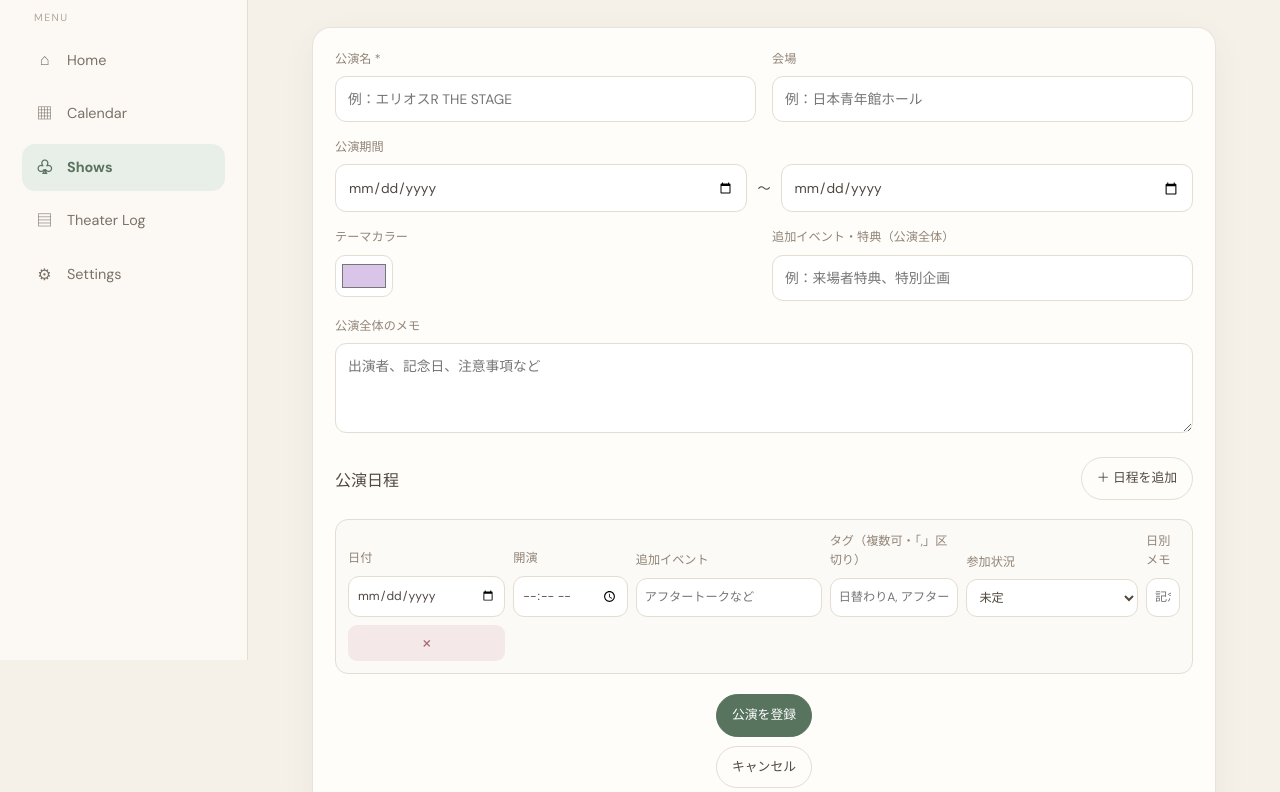
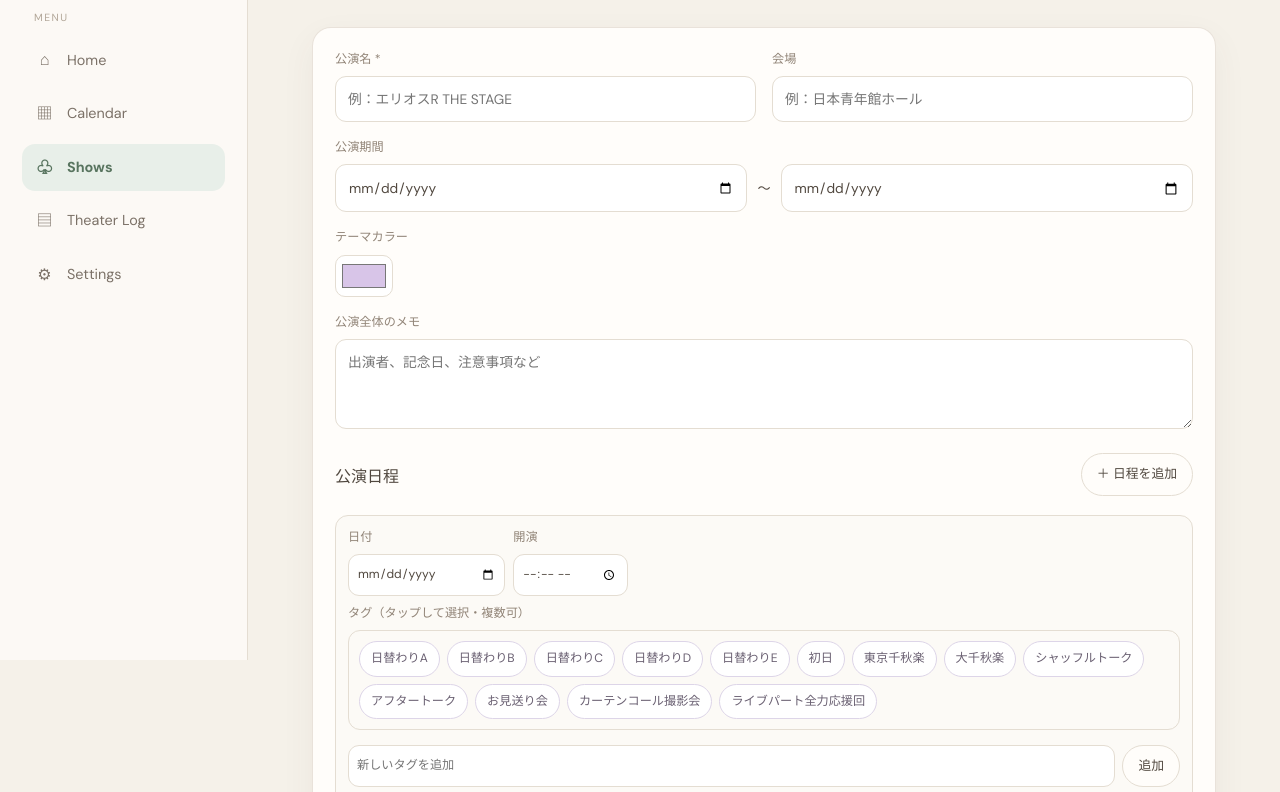
Before and after one commit to Qteramu/Theater_note, a plain HTML site: page pages/show-edit.html in a window 1280 px wide. Shown: the part 140-932 px from the top of the page. Drawn offline with Linux system fonts and the light colour scheme.

Commit message:
Add files via upload

```diff
--- a/css/style.css
+++ b/css/style.css
@@ -291,3 +291,16 @@ button { font: inherit; }
 @media(max-width:760px) {
  .calendar-event-tags i { font-size:.48rem; padding:1px 2px; }
 }
+
+/* Shared tap-to-select tag list */
+.tag-picker-field { min-width:0; }
+.tag-picker { display:flex; flex-wrap:wrap; gap:7px; padding:10px; border:1px solid var(--line); border-radius:12px; background:#fcfaf6; }
+.tag-choice { appearance:none; border:1px solid #ddd5e8; border-radius:999px; background:#fff; color:#6a6072; padding:7px 11px; font:inherit; font-size:.76rem; cursor:pointer; }
+.tag-choice.selected { background:#e9e2f2; border-color:#9c87b8; color:#55436e; box-shadow:inset 0 0 0 1px #9c87b8; }
+.tag-choice.selected::before { content:"✓ "; }
+.tag-create { display:flex; gap:7px; margin-top:8px; }
+.tag-create input { flex:1; min-width:0; }
+@media(max-width:760px) {
+ .tag-picker { gap:6px; padding:8px; }
+ .tag-choice { padding:7px 9px; font-size:.72rem; }
+}
--- a/js/app.js
+++ b/js/app.js
@@ -1,6 +1,15 @@
 // Theater Note - 公演管理
 const STORAGE_KEY = "theaterNote.performances.v1";
 const STATUS_LABELS = { planned:"参加予定", attended:"参加済み", undecided:"未定", absent:"不参加" };
+const TAGS_KEY = "theaterNote.tags.v1";
+const DEFAULT_TAGS = ["日替わりA","日替わりB","日替わりC","日替わりD","日替わりE","初日","東京千秋楽","大千秋楽","シャッフルトーク","アフタートーク","お見送り会","カーテンコール撮影会","ライブパート全力応援回"];
+function loadTagCatalog(){
+ let saved=[];try{saved=JSON.parse(localStorage.getItem(TAGS_KEY)||"[]")}catch{}
+ const fromShows=loadPerformances().flatMap(p=>(p.dates||[]).flatMap(d=>d.tags||[]));
+ return [...new Set([...DEFAULT_TAGS,...saved,...fromShows].map(t=>String(t).trim()).filter(Boolean))];
+}
+function saveTagCatalog(tags){localStorage.setItem(TAGS_KEY,JSON.stringify([...new Set(tags.map(t=>t.trim()).filter(Boolean))]));}
+
 function loadPerformances(){try{return JSON.parse(localStorage.getItem(STORAGE_KEY)||"[]")}catch{return []}}
 function savePerformances(items){localStorage.setItem(STORAGE_KEY,JSON.stringify(items))}
 function makeId(){return "p_"+Date.now().toString(36)+"_"+Math.random().toString(36).slice(2,8)}
@@ -13,7 +22,7 @@ function normalizePerformance(raw){
  themeColor:/^#[0-9a-fA-F]{6}$/.test(raw.themeColor||raw.color||"")?(raw.themeColor||raw.color):"#D8C5E8",
  generalEvents:String(raw.generalEvents||raw.events||"").trim(),memo:String(raw.memo||"").trim(),
  dates:dates.map(d=>({id:String(d.id||makeId()),date:String(d.date||d.day||"").slice(0,10),startTime:String(d.startTime||d.time||"").slice(0,5),
- events:String(d.events||d.event||"").trim(),tags:Array.isArray(d.tags)?[...new Set(d.tags.map(t=>String(t).trim()).filter(Boolean))]:String(d.tags||"").split(/[、,，]/).map(t=>t.trim()).filter(Boolean),status:Object.hasOwn(STATUS_LABELS,d.status)?d.status:"undecided",memo:String(d.memo||"").trim()})).filter(d=>d.date)};
+ tags:Array.isArray(d.tags)?[...new Set(d.tags.map(t=>String(t).trim()).filter(Boolean))]:String(d.tags||"").split(/[、,，]/).map(t=>t.trim()).filter(Boolean),status:Object.hasOwn(STATUS_LABELS,d.status)?d.status:"undecided",memo:String(d.memo||"").trim()})).filter(d=>d.date)};
 }
 function esc(v){return String(v??"").replace(/[&<>"']/g,c=>({"&":"&amp;","<":"&lt;",">":"&gt;",'"':"&quot;","'":"&#39;"}[c]))}
 function notice(msg,type="info"){const n=document.getElementById("message");if(n){n.hidden=false;n.className="notice "+type;n.textContent=msg}}
@@ -21,23 +30,44 @@ function dateRowTemplate(d={}){
  const row=document.createElement("div");row.className="date-row";
  row.innerHTML=`<label class="field"><span>日付</span><input type="date" class="date-value" value="${esc(d.date||"")}"></label>
  <label class="field"><span>開演</span><input type="time" class="time-value" value="${esc(d.startTime||"")}"></label>
- <label class="field"><span>追加イベント</span><input class="event-value" value="${esc(d.events||"")}" placeholder="アフタートークなど"></label>
- <label class="field"><span>タグ（複数可・「,」区切り）</span><input class="tags-value" value="${esc((d.tags||[]).join(", "))}" placeholder="日替わりA, アフタートーク"></label>\n <label class="field"><span>参加状況</span><select class="status-value"><option value="undecided">未定</option><option value="planned">参加予定</option><option value="attended">参加済み</option><option value="absent">不参加</option></select></label>
+ <div class="field full tag-picker-field"><span>タグ（タップして選択・複数可）</span><div class="tag-picker"></div>
+ <div class="tag-create"><input class="new-tag-value" placeholder="新しいタグを追加"><button type="button" class="btn add-tag">追加</button></div></div>
+ <label class="field"><span>参加状況</span><select class="status-value"><option value="undecided">未定</option><option value="planned">参加予定</option><option value="attended">参加済み</option><option value="absent">不参加</option></select></label>
  <label class="field date-memo"><span>日別メモ</span><input class="memo-value" value="${esc(d.memo||"")}" placeholder="記念日・座席など"></label>
  <button type="button" class="remove-date" aria-label="この日程を削除">×</button>`;
+ row.dataset.selectedTags=JSON.stringify(Array.isArray(d.tags)?d.tags:[]);
+ const picker=row.querySelector(".tag-picker");
+ function drawTags(){
+  const selected=JSON.parse(row.dataset.selectedTags||"[]");
+  picker.innerHTML="";
+  loadTagCatalog().forEach(tag=>{
+   const b=document.createElement("button");b.type="button";b.className="tag-choice"+(selected.includes(tag)?" selected":"");b.textContent=tag;
+   b.setAttribute("aria-pressed",selected.includes(tag)?"true":"false");
+   b.addEventListener("click",()=>{const current=JSON.parse(row.dataset.selectedTags||"[]");row.dataset.selectedTags=JSON.stringify(current.includes(tag)?current.filter(t=>t!==tag):[...current,tag]);drawTags()});
+   picker.append(b);
+  });
+ }
+ drawTags();
+ row.querySelector(".add-tag").addEventListener("click",()=>{
+  const input=row.querySelector(".new-tag-value"),tag=input.value.trim();if(!tag)return;
+  saveTagCatalog([...loadTagCatalog(),tag]);
+  const selected=JSON.parse(row.dataset.selectedTags||"[]");if(!selected.includes(tag))selected.push(tag);row.dataset.selectedTags=JSON.stringify(selected);
+  input.value="";drawTags();
+ });
+ row.querySelector(".new-tag-value").addEventListener("keydown",e=>{if(e.key==="Enter"){e.preventDefault();row.querySelector(".add-tag").click()}});
  row.querySelector(".status-value").value=Object.hasOwn(STATUS_LABELS,d.status)?d.status:"undecided";
  row.querySelector(".remove-date").addEventListener("click",()=>row.remove());return row;
 }
 function collectForm(){
  const dates=[...document.querySelectorAll("#dateRows .date-row")].map(r=>({id:makeId(),date:r.querySelector(".date-value").value,startTime:r.querySelector(".time-value").value,
- events:r.querySelector(".event-value").value.trim(),tags:[...new Set(r.querySelector(".tags-value").value.split(/[、,，]/).map(t=>t.trim()).filter(Boolean))],status:r.querySelector(".status-value").value,memo:r.querySelector(".memo-value").value.trim()})).filter(d=>d.date);
+ tags:JSON.parse(r.dataset.selectedTags||"[]"),status:r.querySelector(".status-value").value,memo:r.querySelector(".memo-value").value.trim()})).filter(d=>d.date);
  return normalizePerformance({id:document.getElementById("editingId").value||makeId(),title:document.getElementById("title").value,venue:document.getElementById("venue").value,
  periodStart:document.getElementById("periodStart").value,periodEnd:document.getElementById("periodEnd").value,themeColor:document.getElementById("themeColor").value,
  generalEvents:document.getElementById("generalEvents").value,memo:document.getElementById("memo").value,dates});
 }
 function fillForm(p){
  document.getElementById("editingId").value=p?.id||"";
- for(const key of ["title","venue","periodStart","periodEnd","themeColor","generalEvents","memo"])document.getElementById(key).value=p?.[key]??(key==="themeColor"?"#D8C5E8":"");
+ for(const key of ["title","venue","periodStart","periodEnd","themeColor","memo"])document.getElementById(key).value=p?.[key]??(key==="themeColor"?"#D8C5E8":"");
  const holder=document.getElementById("dateRows");holder.replaceChildren();(p?.dates?.length?p.dates:[{}]).forEach(d=>holder.append(dateRowTemplate(d)));
  document.getElementById("savePerformance").textContent=p?"変更を保存":"公演を登録";
  document.getElementById("editPageTitle").textContent=p?"公演を編集":"公演を登録";
@@ -91,11 +121,11 @@ function initDetailPage(){
  const dates=p.dates.slice().sort((a,b)=>(a.date+a.startTime).localeCompare(b.date+b.startTime));
  const groups=dates.reduce((acc,d)=>{(acc[d.date]??=[]).push(d);return acc},{});
  root.innerHTML=`<section class="card detail-card"><div class="detail-title-row"><span class="performance-color" style="background:${esc(p.themeColor)}"></span><div><h2>${esc(p.title)}</h2><p>${esc(p.venue||"会場未設定")}</p><div class="performance-period">${esc(formatPeriod(p))}</div></div></div>
- <div class="detail-meta"><span>${dates.length}公演</span>${p.generalEvents?`<span>${esc(p.generalEvents)}</span>`:""}</div>
+ <div class="detail-meta"><span>${dates.length}公演</span></div>
  ${p.memo?`<div class="detail-memo"><strong>公演メモ</strong><p>${esc(p.memo).replace(/\\n/g,"<br>")}</p></div>`:""}
  <div class="detail-actions"><a class="btn btn-primary" href="show-edit.html?id=${encodeURIComponent(p.id)}">編集する</a><button class="btn delete-detail" type="button">公演を削除</button></div></section>
  <section class="card schedule-card"><h2 class="card-title">公演日程</h2><p class="help-text">日付をタップすると、その日の公演情報が開きます。</p>
- ${Object.keys(groups).length?Object.entries(groups).map(([day,ds],i)=>`<details class="schedule-day" ${i===0?"":""}><summary><strong>${esc(day)}</strong><span>${ds.length}公演</span></summary><div class="schedule-day-content">${ds.map(d=>`<div class="schedule-item"><div class="schedule-time">${esc(d.startTime||"時間未定")}</div><div class="schedule-item-main"><strong>${esc(d.events||"通常公演")}</strong>${d.tags?.length?`<div class="tag-list">${d.tags.map(t=>`<span class="show-tag">${esc(t)}</span>`).join("")}</div>`:""}${d.memo?`<p>${esc(d.memo)}</p>`:""}</div><span class="status status-${d.status==="attended"?"done":d.status==="planned"?"planned":d.status==="absent"?"no":"pending"}">${STATUS_LABELS[d.status]}</span></div>`).join("")}</div></details>`).join(""):'<div class="placeholder-note">公演日程はまだ登録されていません。</div>'}</section>`;
+ ${Object.keys(groups).length?Object.entries(groups).map(([day,ds],i)=>`<details class="schedule-day" ${i===0?"":""}><summary><strong>${esc(day)}</strong><span>${ds.length}公演</span></summary><div class="schedule-day-content">${ds.map(d=>`<div class="schedule-item"><div class="schedule-time">${esc(d.startTime||"時間未定")}</div><div class="schedule-item-main"><strong>${esc(d.tags?.[0]||"公演")}</strong>${d.tags?.length?`<div class="tag-list">${d.tags.map(t=>`<span class="show-tag">${esc(t)}</span>`).join("")}</div>`:""}${d.memo?`<p>${esc(d.memo)}</p>`:""}</div><span class="status status-${d.status==="attended"?"done":d.status==="planned"?"planned":d.status==="absent"?"no":"pending"}">${STATUS_LABELS[d.status]}</span></div>`).join("")}</div></details>`).join(""):'<div class="placeholder-note">公演日程はまだ登録されていません。</div>'}</section>`;
  root.querySelector(".delete-detail").addEventListener("click",()=>{if(confirm(`「${p.title}」を削除しますか？この操作は取り消せません。`)){savePerformances(loadPerformances().filter(x=>x.id!==p.id));location.href="performances.html"}});
 }
 
--- a/pages/show-edit.html
+++ b/pages/show-edit.html
@@ -13,7 +13,7 @@
 <label class="field"><span>会場</span><input id="venue" maxlength="160" placeholder="例：日本青年館ホール"></label>
 <div class="field full"><span>公演期間</span><div class="field-row"><input id="periodStart" type="date" aria-label="公演開始日"><span>〜</span><input id="periodEnd" type="date" aria-label="公演終了日"></div></div>
 <label class="field"><span>テーマカラー</span><input id="themeColor" type="color" value="#D8C5E8"></label>
-<label class="field"><span>追加イベント・特典（公演全体）</span><input id="generalEvents" placeholder="例：来場者特典、特別企画"></label>
+
 <label class="field full"><span>公演全体のメモ</span><textarea id="memo" rows="3" placeholder="出演者、記念日、注意事項など"></textarea></label>
 <div class="field full"><div class="subheading-row"><h3>公演日程</h3><button type="button" class="btn" id="addDateRow">＋ 日程を追加</button></div><div id="dateRows" class="date-rows"></div></div>
 <div class="field full form-actions"><button class="btn btn-primary" type="submit" id="savePerformance">公演を登録</button><button class="btn" type="button" id="cancelEdit">キャンセル</button></div></form><div id="message" class="notice" role="status" aria-live="polite" hidden></div></section><div class="footer-note">THEATER NOTE</div></div></main><nav class="mobile-nav" aria-label="メインメニュー"><div class="nav-list">
```
